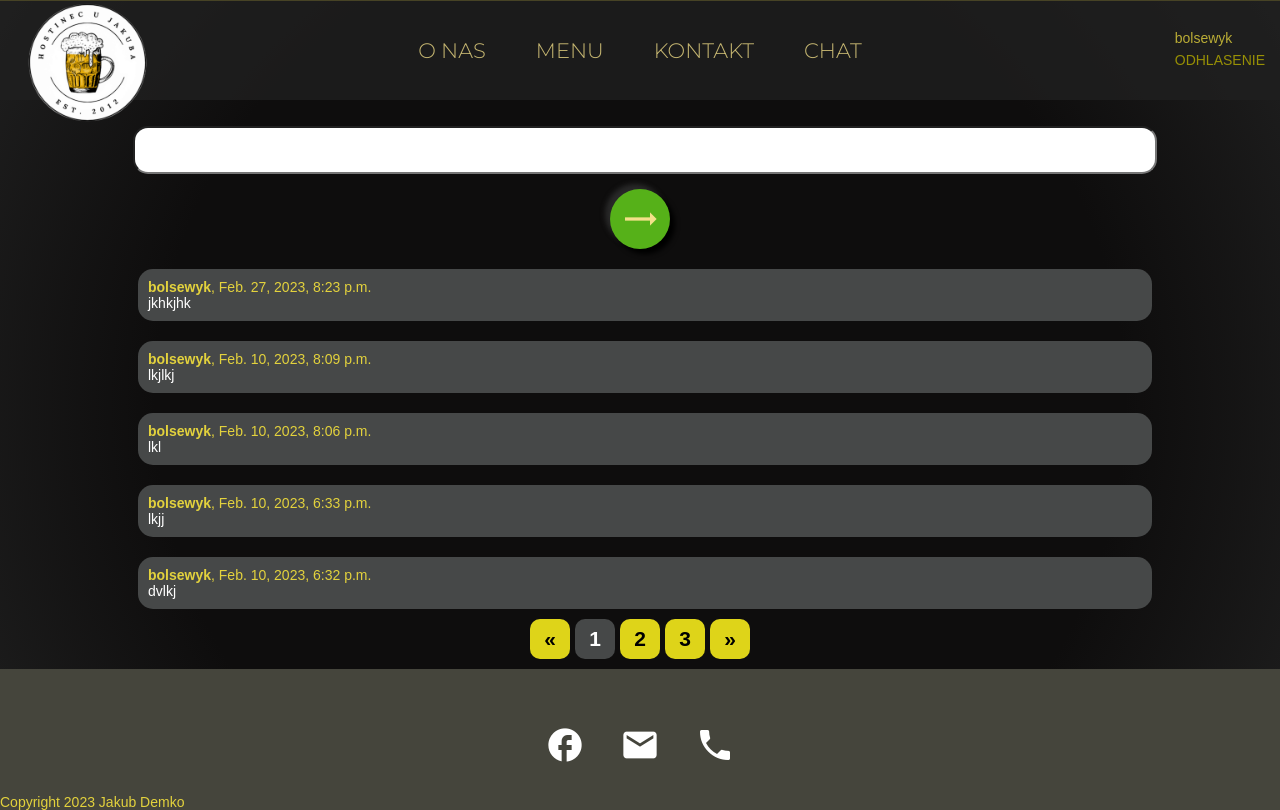
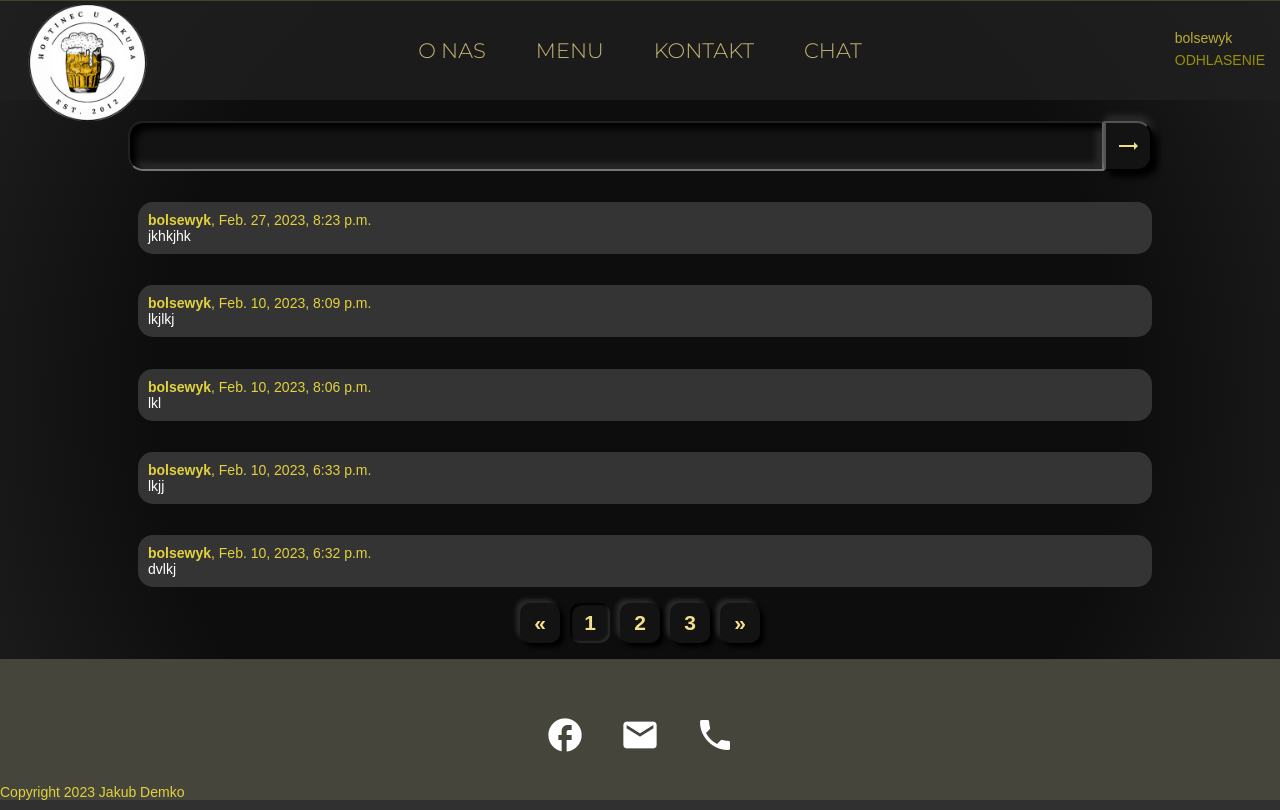
Before and after one commit to junglissta/ujakuba, a Django app: page /posts/ in a window 1280 px wide. Run offline with Django 4.2, Linux system fonts and the light colour scheme; a user stored in the database is signed in; data comes from the database, SQL or seed files in the repository; both versions use the stored data as it was after the commit; some web fonts are replaced.

Commit message:
css styling

```diff
--- a/contact/views.py
+++ b/contact/views.py
@@ -12,10 +12,10 @@ def contactView(request):
     else:
         form = ContactForm(request.POST)
         if form.is_valid():
-            subject= 'korcma Kontakt'
+            subject= form.cleaned_data["email"]
             from_email = form.cleaned_data["email"]
             message = form.cleaned_data['message']
-            send_mail(subject='', message=message, from_email=from_email, recipient_list=["korcmaujakuba@gmail.com"])
+            send_mail(subject, message, from_email, ["korcmaujakuba@gmail.com"])
             return redirect("success")
     return render(request, "contact/contact.html", {"form": form})
 
--- a/hostinec/settings.py
+++ b/hostinec/settings.py
@@ -142,7 +142,6 @@ MEDIA_ROOT = BASE_DIR.joinpath('media/')
 
 DEFAULT_FROM_EMAIL = "kubodemko@gmail.com"
 EMAIL_BACKEND = "django.core.mail.backends.smtp.EmailBackend"
-SERVER_EMAIL = 'korcmaujakuba@gmail.com'
 EMAIL_HOST = "smtp.gmail.com"
 EMAIL_USE_TLS = True
 EMAIL_PORT = 587
--- a/static/styles.css
+++ b/static/styles.css
@@ -387,76 +404,85 @@ h2{
 }
 
 /* posts */
-.new-post {
-    margin-top: 150px;
-}
-.new-post a {
-    color: white;
-}
-.chat-form {
+
+.input-and-button {
     margin: auto;
+    display: flex;
     width: 80%;
     margin-top: 120px;
+    margin-bottom: 15px;
+}
+.input-and-button * {
+    width: 100%;
+}
+input {
+    width: 100%;
+    color: rgb(243, 224, 138);
+    margin: auto;
+    padding: 7px;
+    border-radius: 15px 0 0 15px;
     font-size: 1.5em;
+    height: 50px;
+    width: fit-content;
+    background: rgb(19, 19, 19);
+    box-shadow: inset 6px 6px 6px #000000, inset -6px -6px 6px rgb(41, 41, 41);
+
 }
-.chat-form p input {
-    margin: 5px;
-    width: 100%;
-    font-size: 1.5em;
-    border-radius: 15px;
-    padding: 10px;
+.input-and-button .buttonik {
+    color: rgb(243, 224, 138);
+    width: 50px;
+    height: 50px;
+    border-radius: 0 15px 15px 0;
+    background-color: rgb(19, 19, 19);
+    box-shadow:  6px 6px 6px #000000, 1px -6px 6px rgb(41, 41, 41);
+
+    transition: 0.2s;
 }
-.chat-form .submit-button {
-    margin: 10px auto;
-    display: flex;
-    justify-content: center;
-    align-items: center;
-    width: 60px;
-    height: 60px;
-    padding: 10px;
-    border-radius: 30px;
-    background-color: #56b119;
 
-    transition: 0.5s;
+.input-and-button .buttonik:hover {
+    box-shadow:  2px 2px 2px #000000, -2px -2px 2px rgb(41, 41, 41);
+
 }
-.chat-form .arrow {
-    font-size: 40px;
-    transition: 0.3s;
+.input-and-button .buttonik:focus {
+
+    box-shadow: inset 2px 2px 2px #000000, inset -2px -2px 2px rgb(41, 41, 41);
 }
-.chat-form .arrow:hover {
-    transform: rotate(90deg);
-}
-.chat-form .arrow:focus {
-    transform: rotate(450deg);
-}
+
 .pagination {
     display: flex;
     justify-content: center;
-    gap: 5px;
+    gap: 10px;
     margin-bottom: 10px;
 
 }
 .pagination .page-link {
     font-size: 1.5em;
+    color: rgb(243, 224, 138);
     display: flex;
     justify-content: center;
     align-items: center;
     height: 40px;
     width: 40px;
-    background-color: #ded419;
     border-radius: 10px;
-    transition: 0.3s;
+    transition: 0.2s;
+    background-color: rgb(19, 19, 19);
+    box-shadow:  4px 4px 4px #000000, -4px -4px 4px rgb(41, 41, 41);
 }
 .pagination a {
     color: black;
     font-weight: bold;
 }
 .page-item .active {
-    background-color: #464848;
-    color: white;
+    box-shadow: inset 2px 2px 2px #000000, inset -2px -2px 2px rgb(41, 41, 41);
+
+}
+.pagination .page-link:focus {
+    box-shadow: inset 2px 2px 2px #000000, inset -2px -2px 2px rgb(41, 41, 41);
+
 }
 .pagination .page-link:hover {
-    transform: scale(1.3);
+    box-shadow:  2px 2px 2px #000000, -2px -2px 2px rgb(41, 41, 41);
+
 }
 #id-text{
     display: flex;
@@ -469,10 +495,10 @@ h2{
 }
 .post-container{
     margin: 10px auto;
-    background-color: #464848;
     margin-left: 10px;
     padding: 10px;
     border-radius: 15px;
+    background: rgb(52, 52, 52);
 }
 .post-container .name-date {
     display: flex;
--- a/templates/contact/contact.html
+++ b/templates/contact/contact.html
@@ -2,14 +2,14 @@
 {% block title %}Napište nám{% endblock %}
 {% block content %}
 <div class="login-form">
-    <h3>Napište Nám</h3>
+    <h3>NAPIŠTE NÁM</h3>
 <form action="" method="post">
     {% csrf_token %}
     {% for field in form %}
     <div class="label">{{ field.label }}</div>
     <div class="field">{{ field }}</div>
     {% endfor %}
-    <button class="submit-button" type="submit" value="Register">Odoslať</button>
+    <button class="submit-button" type="submit" value="Register">ODOSLAŤ</button>
 </form>
 <a href="{% url 'home' %}">Home Page</a>
 </div>
--- a/templates/contact/dakujeme.html
+++ b/templates/contact/dakujeme.html
@@ -1,7 +1,8 @@
 {% extends 'base.html' %}
 {% block title %}Ďakujeme{% endblock %}
 {% block content %}
-<h1>Správa bola odoslaná</h1>
+<h1>ĎAKUJEME</h1>
+<h1>SPRÁVA BOLA ODOSLÁNA</h1>
 <a href="{% url 'home' %}">Home Page</a>
 
 
--- a/templates/posts.html
+++ b/templates/posts.html
@@ -4,17 +4,15 @@
 
 {% block content %}
 
-<div class="chat-form">
+<form class="input-and-button" action="" method="post">
+    {% csrf_token %}
+    <!-- {{ form.as_p }} -->
+    {% for i in form %}
+    <p class="text-area">{{ i }}</p>
+    {% endfor %}
+    <button class="buttonik material-icons arrow" type="submit">trending_flat</button>
+</form>
 
-    <form action="" method="post">
-      {% csrf_token %}
-      <!-- {{ form.as_p }} -->
-      {% for i in form %}
-      <p class="text-area">{{ i }}</p>
-      {% endfor %}
-      <button class="submit-button material-icons arrow" type="submit">trending_flat</button>
-    </form>
-  </div>
 
   {% for field in object_list %}
   <div class="upper-container">
```
Also changed, not shown: other parts of static/styles.css (+24 -5 lines), templates/index.html (+5 -4 lines), db.sqlite3.
